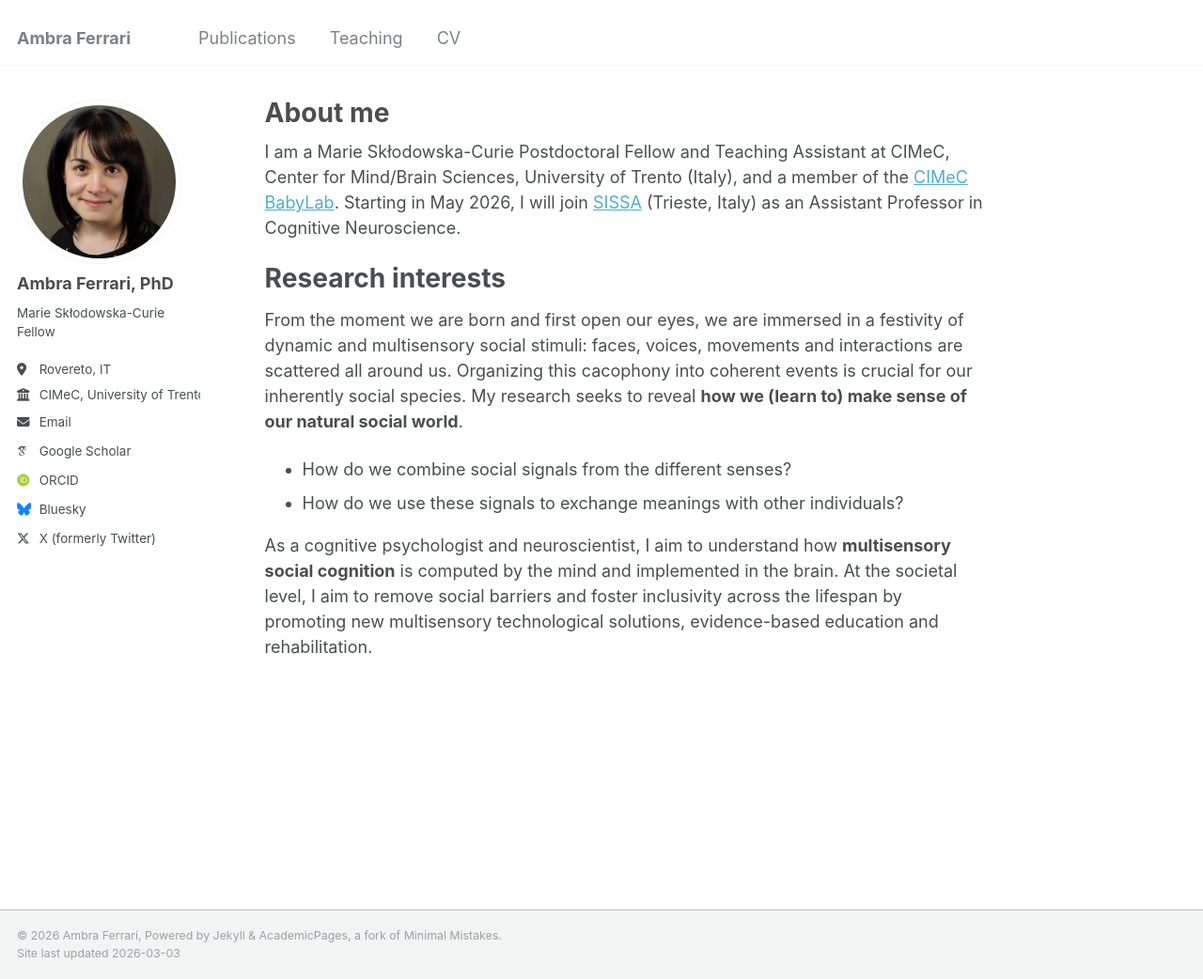
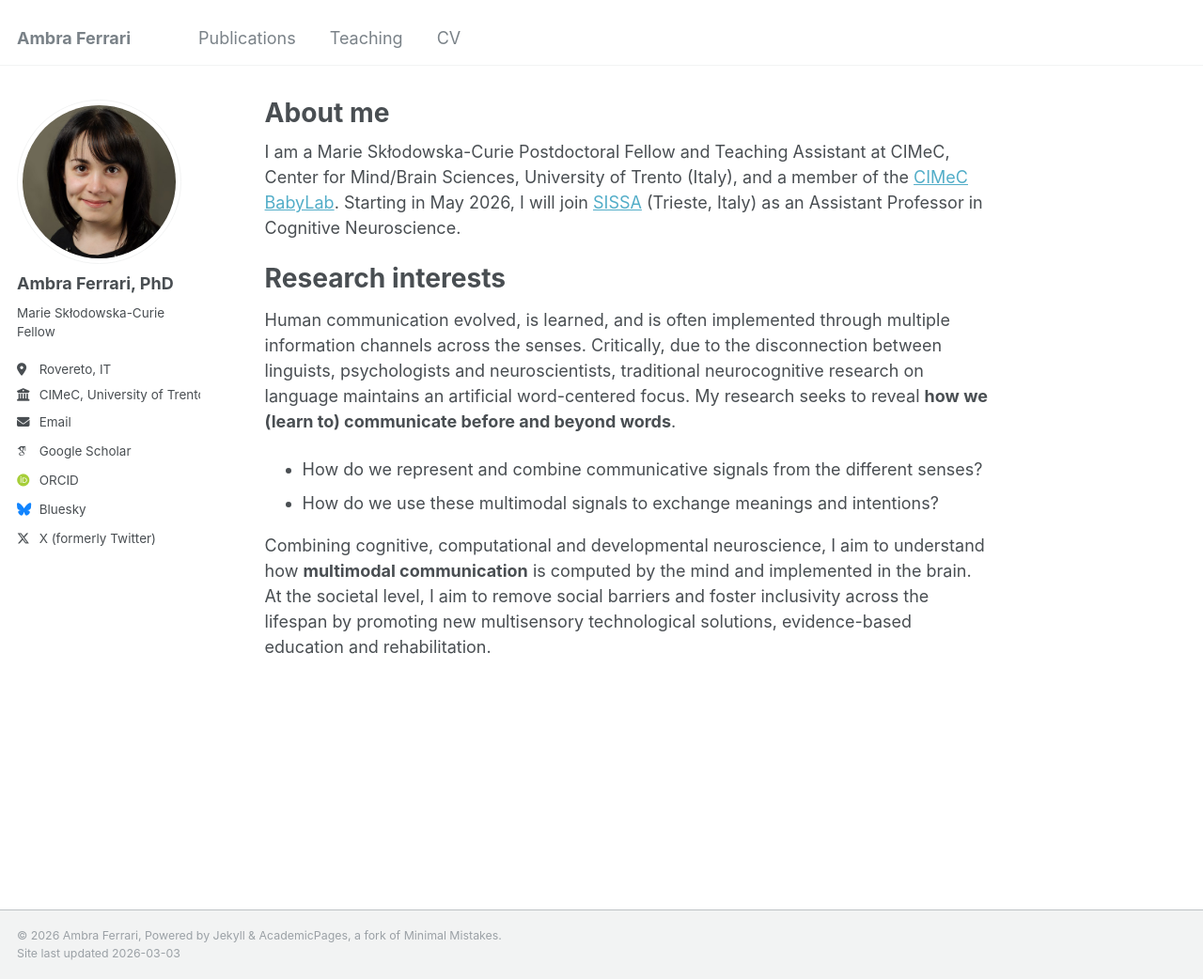
Before and after one commit to ambrafer/ambrafer.github.io, a Jekyll site: the page built from _pages/about.md, in a window 1280 px wide and 1042 px high. Shown: the whole window at 94% size. Built offline with Jekyll 4.4.1, drawn with Linux system fonts in a browser that asks for light colours; some web fonts are replaced.

Commit message:
Update about.md

```diff
--- a/_pages/about.md
+++ b/_pages/about.md
@@ -12,9 +12,9 @@ Starting in May 2026, I will join <a href="https://phdcns.sissa.it/" target="_bl
 
 Research interests
 ======
-From the moment we are born and first open our eyes, we are immersed in a festivity of dynamic and multisensory social stimuli: faces, voices, movements and interactions are scattered all around us. Organizing this cacophony into coherent events is crucial for our inherently social species. My research seeks to reveal **how we (learn to) make sense of our natural social world**.
+Human communication evolved, is learned, and is often implemented through multiple information channels across the senses. Critically, due to the disconnection between linguists, psychologists and neuroscientists, traditional neurocognitive research on language maintains an artificial word-centered focus. My research seeks to reveal **how we (learn to) communicate before and beyond words**.
 
-* How do we combine social signals from the different senses?
-* How do we use these signals to exchange meanings with other individuals?
+* How do we represent and combine communicative signals from the different senses?
+* How do we use these multimodal signals to exchange meanings and intentions?
 
-As a cognitive psychologist and neuroscientist, I aim to understand how **multisensory social cognition** is computed by the mind and implemented in the brain. At the societal level, I aim to remove social barriers and foster inclusivity across the lifespan by promoting new multisensory technological solutions, evidence-based education and rehabilitation.
+Combining cognitive, computational and developmental neuroscience, I aim to understand how **multimodal communication** is computed by the mind and implemented in the brain. At the societal level, I aim to remove social barriers and foster inclusivity across the lifespan by promoting new multisensory technological solutions, evidence-based education and rehabilitation.
```
